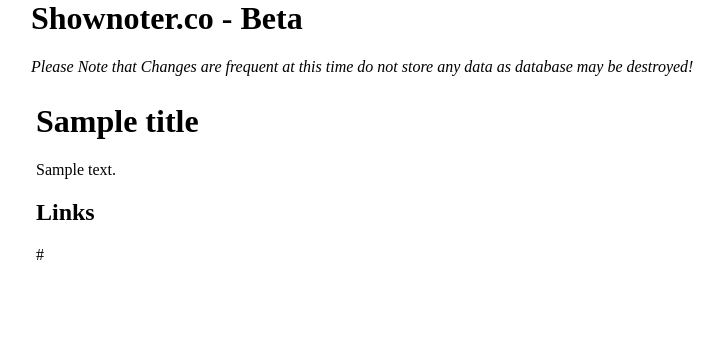
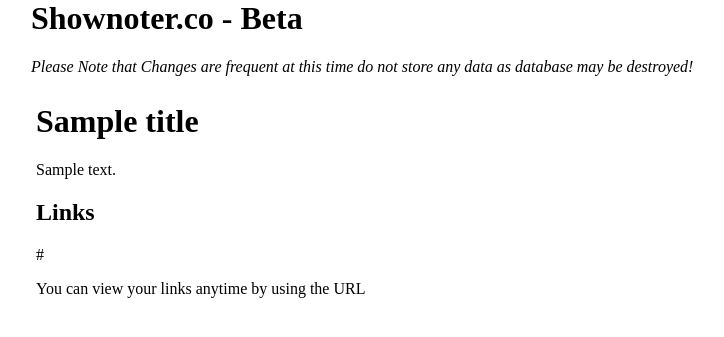
Before and after one commit to kjaymiller/shownoter, a Flask app: template app/templates/results.html in a window 1280 px wide. Shown: the top 337 px of the page, without its empty margins (209-933 px from the left). Run offline with Flask 2, Linux system fonts and the light colour scheme; the template is opened without the code that fills it: most values are stand-ins (such as "Sample title", 1, 10 or a date in 2020); parts of the project's set-up code (start-up, migrations or seed data) failed here and were passed over.

Commit message:
add link to results.html

```diff
--- a/app/templates/results.html
+++ b/app/templates/results.html
@@ -6,4 +6,6 @@
 
 <h2>Links</h2>
 {{links}}
+
+<p>You can view your links anytime by using the URL </a href="/results/{{id}}>http://www.shownoter.co/results/{{id}}</a></p>
 {% endblock %}
```
